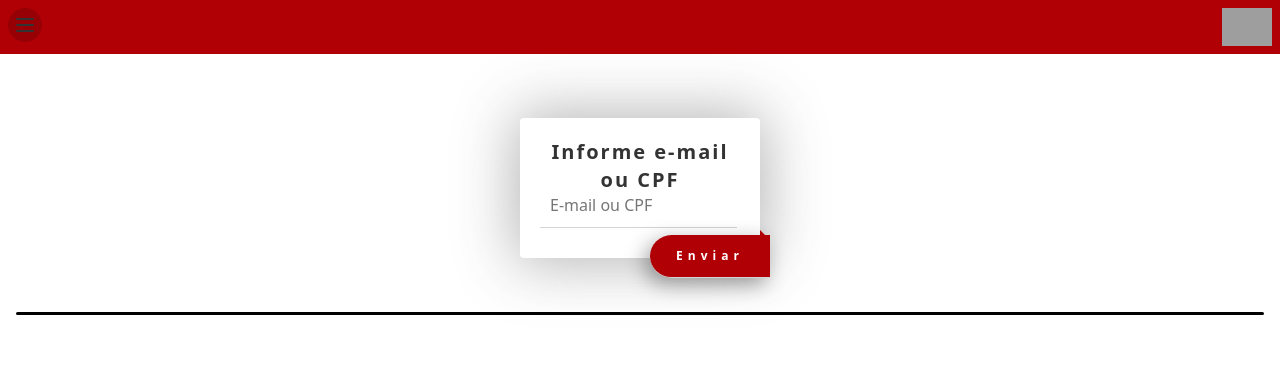
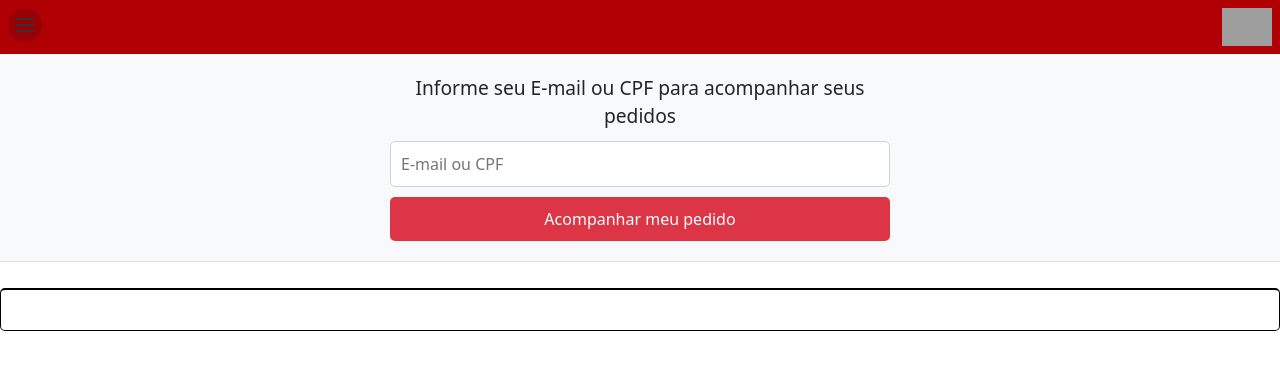
Before and after one commit to socha2004/rjRefeicoes, a PHP site: page /rjrefeicoes/pedidos.php in a window 1280 px wide. Shown: the top 370 px of the page. Run offline with PHP 8.4, Linux system fonts and the light colour scheme; grey boxes are pictures that could not be loaded.

Commit message:
Descrição clara do que foi feito

```diff
--- a/interface_administrador.php
+++ b/interface_administrador.php
@@ -153,7 +153,7 @@
         </div>
         <a href="interface_administrador.php"><i class="fas fa-tachometer-alt"></i> Dashboard</a>
         <a href="produtos.php"><i class="fas fa-box"></i> Produtos</a>
-        <a href="visualizar_pedidos.php"><i class="fas fa-list"></i> Visualizar Pedidos</a>
+        <a href="visualizar_pedidos.php"><i class="fas fa-box"></i> Visualizar Pedidos</a>
         <a href="relatorios.php"><i class="fas fa-chart-line"></i> Relatórios</a>
         <a href="configuracoes.php"><i class="fas fa-cogs"></i> Configurações</a>
         <a href="logout.php"><i class="fas fa-sign-out-alt"></i> Sair</a>
--- a/login.php
+++ b/login.php
@@ -170,7 +170,7 @@
                 $_SESSION['email_admin'] = $usuario_data['email_admin'];
 
                 // Redireciona para a página de administração
-                header('Location: http://localhost/rjRefeicoes-homolog/interface_administrador.php');
+                header('Location: https://still-trusty-stork.ngrok-free.app/rjRefeicoes/interface_administrador.php');
                 exit; // Importante para garantir que o script pare após o redirecionamento
             } else {
                 // Senha incorreta
--- /dev/null
+++ b/package.json
@@ -0,0 +1,5 @@
+{
+  "dependencies": {
+    "@google/generative-ai": "^0.21.0"
+  }
+}
--- a/pedidos.php
+++ b/pedidos.php
@@ -4,50 +4,178 @@
 <head>
     <meta charset="UTF-8">
     <meta name="viewport" content="width=device-width, initial-scale=1.0">
-    <link rel="stylesheet" href="src/styles/estiloPedidos/estilo.css">
+    <link href="https://cdn.jsdelivr.net/npm/bootstrap@5.3.2/dist/css/bootstrap.min.css" rel="stylesheet">
     <title>Pedidos</title>
+    <style>
+        body {
+            font-family: Arial, sans-serif;
+            background-color: #fdfdfd; /* Fundo claro */
+            color: #212529;
+        }
+
+        header {
+            background-color: #f8f9fa;
+            color: #212529;
+            padding: 20px;
+            text-align: center;
+            border-bottom: 1px solid #ddd;
+        }
+
+        header p {
+            font-size: 1.2rem;
+            margin-bottom: 10px;
+        }
+
+        .subscribe {
+            max-width: 500px;
+            margin: 0 auto;
+        }
+
+        .subscribe-input {
+            width: 100%;
+            padding: 10px;
+            border-radius: 5px;
+            border: 1px solid #ced4da;
+            margin-bottom: 10px;
+        }
+
+        .submit-btn {
+            width: 100%;
+            background-color: #dc3545; /* Vermelho */
+            color: #fff;
+            border: none;
+            padding: 10px;
+            border-radius: 5px;
+            cursor: pointer;
+            font-size: 1rem;
+            transition: background-color 0.3s ease;
+        }
+
+        .submit-btn:hover {
+            background-color: #c82333; /* Vermelho mais escuro */
+        }
+
+        .menu-area {
+            display: flex;
+            flex-wrap: wrap;
+            gap: 20px;
+            justify-content: center;
+            padding: 20px;
+        }
+
+        .card {
+            border: none;
+            border-radius: 10px;
+            box-shadow: 0 4px 6px rgba(0, 0, 0, 0.1);
+            background-color: #fff;
+            width: 18rem;
+            transition: transform 0.3s ease, box-shadow 0.3s ease;
+        }
+
+        .card:hover {
+            transform: translateY(-5px);
+            box-shadow: 0 6px 10px rgba(0, 0, 0, 0.15);
+        }
+
+        .card-body {
+            padding: 15px;
+        }
+
+        .card-title {
+            font-size: 1.5rem;
+            margin-bottom: 10px;
+            color: #dc3545; /* Destaque vermelho */
+        }
+
+        .card-subtitle {
+            font-size: 0.9rem;
+            color: #6c757d;
+        }
+
+        .card-text {
+            font-size: 1rem;
+        }
+
+        hr {
+            margin: 10px 0;
+        }
+
+        .alert {
+            margin-top: 20px;
+            max-width: 500px;
+            margin-left: auto;
+            margin-right: auto;
+        }
+
+        .nota-fiscal {
+            background-color: #fffbe6; /* Cor de nota fiscal */
+            border: 1px solid #f5c518; /* Borda amarelada */
+            box-shadow: 0 4px 6px rgba(0, 0, 0, 0.1); /* Sombra leve */
+            border-radius: 10px; /* Cantos arredondados */
+            transition: transform 0.3s ease, box-shadow 0.3s ease;
+        }
+
+        .nota-fiscal:hover {
+            transform: translateY(-5px);
+            box-shadow: 0 6px 10px rgba(0, 0, 0, 0.15);
+        }
+
+    </style>
 </head>
 
 <body>
-    <?php include_once("_navbar.php") ?>
+    <?php include_once("_navbar.php"); ?>
+
     <header>
         <form class="subscribe" method="POST">
-            <p>Informe e-mail ou CPF</p>
+            <p>Informe seu E-mail ou CPF para acompanhar seus pedidos</p>
             <input placeholder="E-mail ou CPF" class="subscribe-input" name="email" type="email" required>
-            <br>
-            <input type="submit" class="submit-btn" value="Enviar" name="consulta_pedido">
+            <input type="submit" class="submit-btn" value="Acompanhar meu pedido" name="consulta_pedido">
         </form>
     </header>
-    <main class="menu-area m-3 d-flex justify-content-center">
+
+    <main class="menu-area">
         <?php
-            // echo "<h3>Insira seu e-mail ou CPF para acompanhar seus pedidos.</h3>";
-            if($_SERVER['REQUEST_METHOD'] === 'POST' && isset($_POST['consulta_pedido'])){
+        if ($_SERVER['REQUEST_METHOD'] === 'POST' && isset($_POST['consulta_pedido'])) {
             consultaPedidos();
         }
-            function consultaPedidos() {
+
+        function consultaPedidos()
+        {
             include("src/db/conexao.php");
-                $query = "SELECT * FROM pedidos WHERE email_cliente = '$_POST[email]'";
+            $email = $_POST['email'];
+            $query = "SELECT * FROM pedidos WHERE email_cliente = '$email'";
             $resultado = $conn->query($query);
-                if ($resultado->num_rows > 0){
-                    while($linha = $resultado->fetch_assoc()){
+
+            if ($resultado->num_rows > 0) {
+                while ($linha = $resultado->fetch_assoc()) {
                     echo "
+
                         <div class='card' style='width: 18rem; background-color:beige;'>
                             <div class='card-body'>
-                                    <h5 class='card-title'>Pedido #$linha[id_pedido]</h5>
-                                    <h6 class='card-subtitle mb-2 text-muted'>Nome titular: $linha[nome_cliente]</h6>
-                                    <h6 class='card-subtitle mb-2 text-muted'>Data pedido: $linha[data_pedido]</h6>
+                                <h5 class='card-title'>Pedido #{$linha['id_pedido']}</h5>
+                                <h6 class='card-subtitle mb-2 text-muted'>Nome titular: {$linha['nome_cliente']}</h6>
+                                <h6 class='card-subtitle mb-2 text-muted'>Data do pedido: {$linha['data_pedido']}</h6>
                                 <hr>
-                                    <p class='card-text'>Status: <strong>$linha[status_pedido].</strong></p>
-                                    <p class='card-text'>Forma de pagamento: <strong>$linha[forma_pagamento].</strong></p>
+                                <p class='card-text'>Status: <strong>{$linha['status_pedido']}</strong></p>
+                                <p class='card-text'>Forma de pagamento: <strong>{$linha['forma_pagamento']}</strong></p>
                                 <hr>
-                                    <span class='card-text'>Preço total: $linha[valor_total]</span>
+                                <p class='card-text'>Preço total: <strong>R$ {$linha['valor_total']}</strong></p>
                             </div>
                         </div>
+
                     ";
                 }
+            } else {
+                echo "
+                    <div class='alert alert-warning text-center' role='alert'>
+                        Nenhum pedido encontrado para o e-mail informado.
+                    </div>
+                ";
             }
         }
         ?>
     </main>
 </body>
+
 </html>
```
Also changed, not shown: visualizar_pedidos.php (+5 -5 lines), package-lock.json (added), produtos.php (line endings or trailing spaces), uploads/aranha_na_arenadamz.png (added), uploads/cestadechocolate_testeia.png (added), 1 other file. Lines whose indentation alone changed are shown as unchanged.
